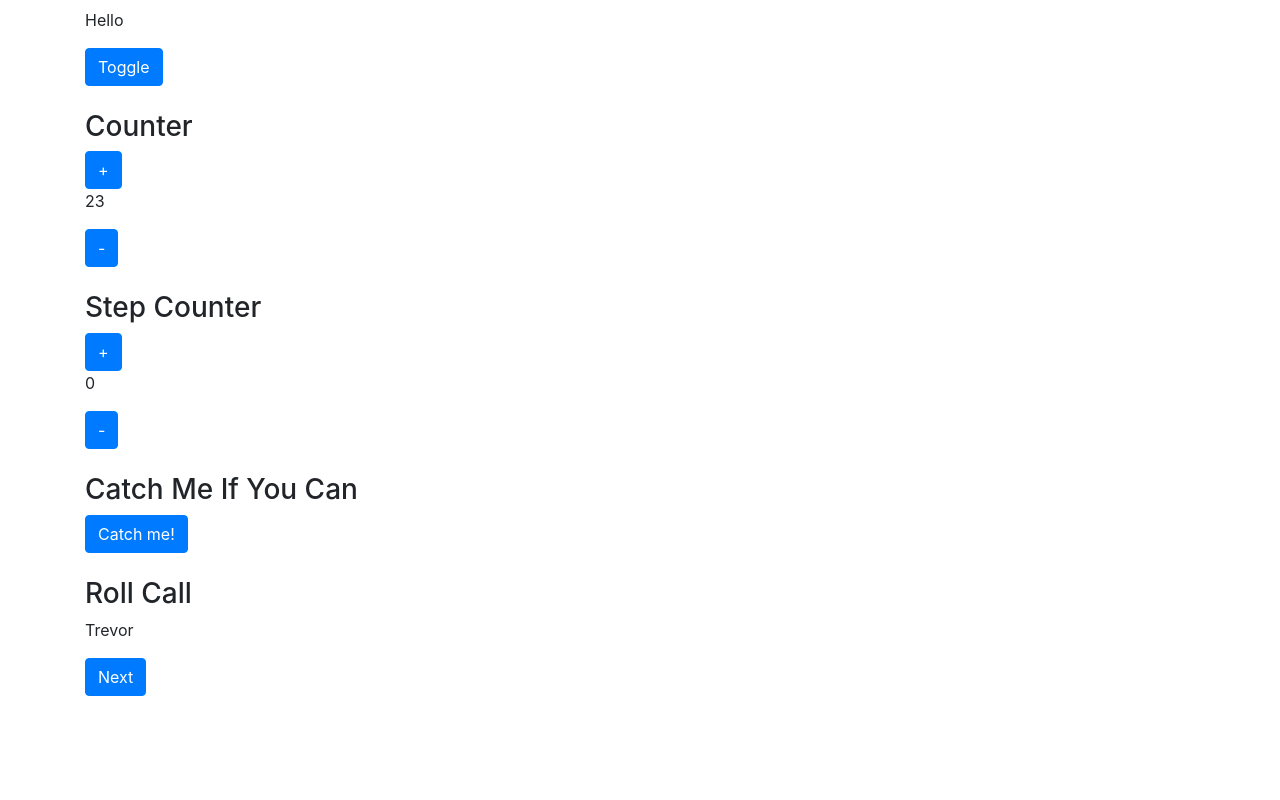
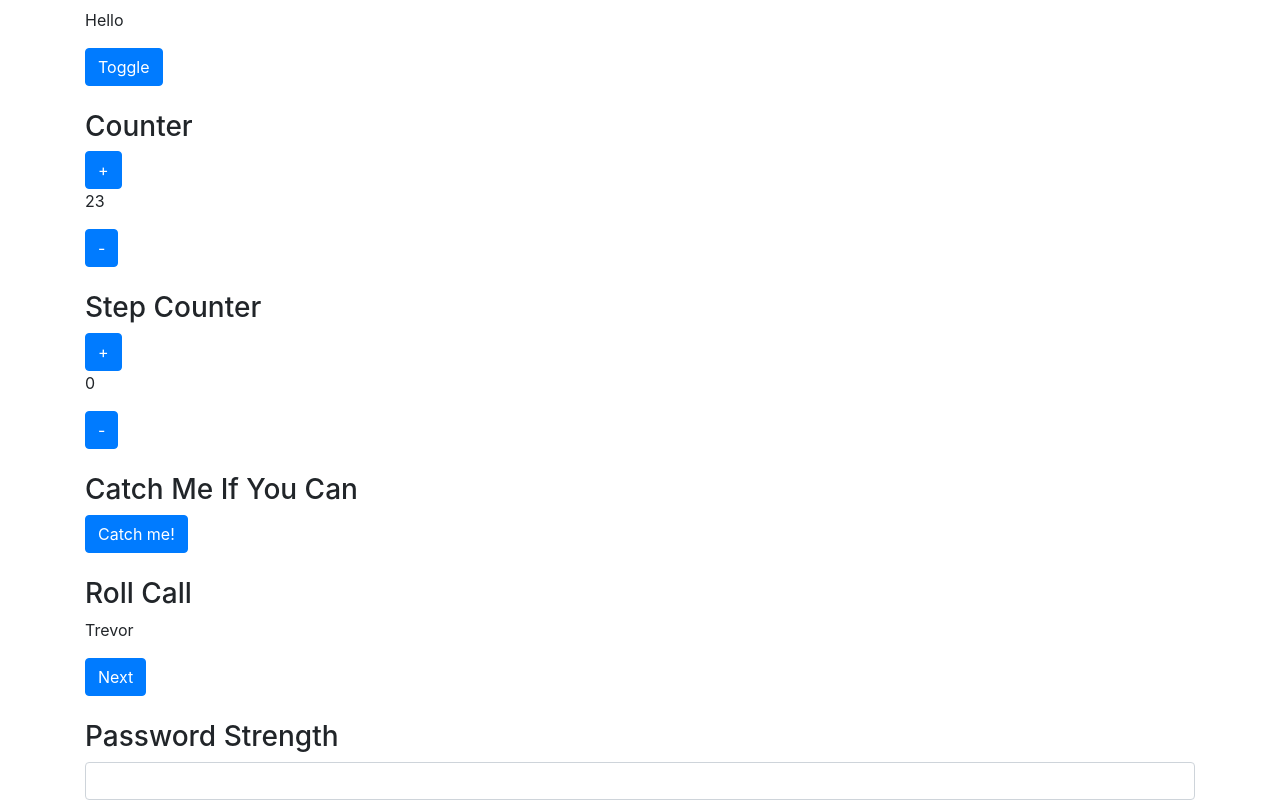
Before and after one commit to naranjita11/react-wk2-exercises, a React (Create React App) app: page / in a window 1280 px wide. Shown: the part 413-1213 px from the top of the page. Before the commit the page ends 1109 px from the top, so only its background shows below. Built offline with nearby package versions, Linux system fonts and the light colour scheme.

Commit message:
Password strength challenge completed with hooks

```diff
--- a/src/App.js
+++ b/src/App.js
@@ -10,6 +10,7 @@ import CounterHooks from "./Components/CounterHooks";
 import StepCounterHooks from "./Components/StepCounterHooks";
 import CatchMeIfYouCanHooks from "./Components/CatchMeIfYouCanHooks";
 import RollCallHooks from "./Components/RollCallHooks";
+import PasswordStrengthHooks from "./Components/PasswordStrengthHooks";
 
 const App = () => (
   <>
@@ -23,6 +24,7 @@ const App = () => (
     <StepCounterHooks max={ 100 } step={ 5 } />
     <CatchMeIfYouCanHooks jump={ 100 } />
     <RollCallHooks names={ ["Trevor", "Robert", "Melvin", "Bob"] }/>
+    <PasswordStrengthHooks />
   </>
 );
 
--- /dev/null
+++ b/src/Components/PasswordStrengthHooks.js
@@ -0,0 +1,48 @@
+// Create a <PasswordStrength> component. It should contain an <input> with the type password. The background styling should change depending on the length of the password:
+
+// If it's empty the background shouldn't have styling.
+// If it's less than 9 it should be red.
+// If it's less than 16 it should be orange.
+// If it's 16 or more then it should be green.
+
+import { useState } from "react";
+
+const PasswordStrengthHooks = () => {
+
+    const [password, setPassword] = useState("");
+    const handleChange = (e) => (setPassword(e.currentTarget.value));
+
+    let validity = null;
+
+    if (password.length === 0) {
+        validity = null;
+    }
+
+    else if (password.length < 9) {
+        validity = "red";
+    }
+
+    else if (password.length < 16) {
+        validity = "orange";
+    }
+
+    else validity = "green";
+
+    return (
+        <>
+            <h3 className="mt-4">Password Strength</h3>
+            <input
+                className="form-control"
+                type="password"
+                style={{ backgroundColor: validity}}
+                value={ password }
+                onChange={ handleChange }
+            />
+        </>
+
+
+    );
+
+}
+
+export default PasswordStrengthHooks;
```
